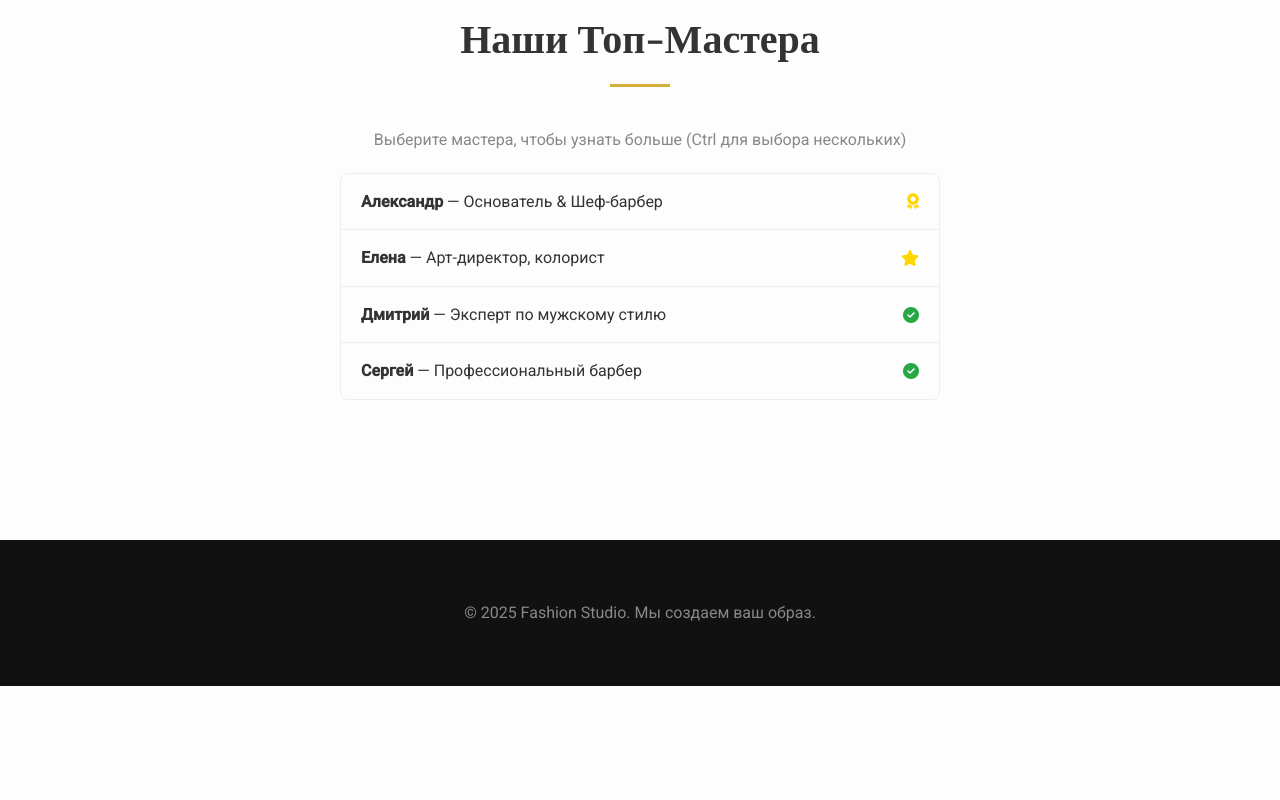
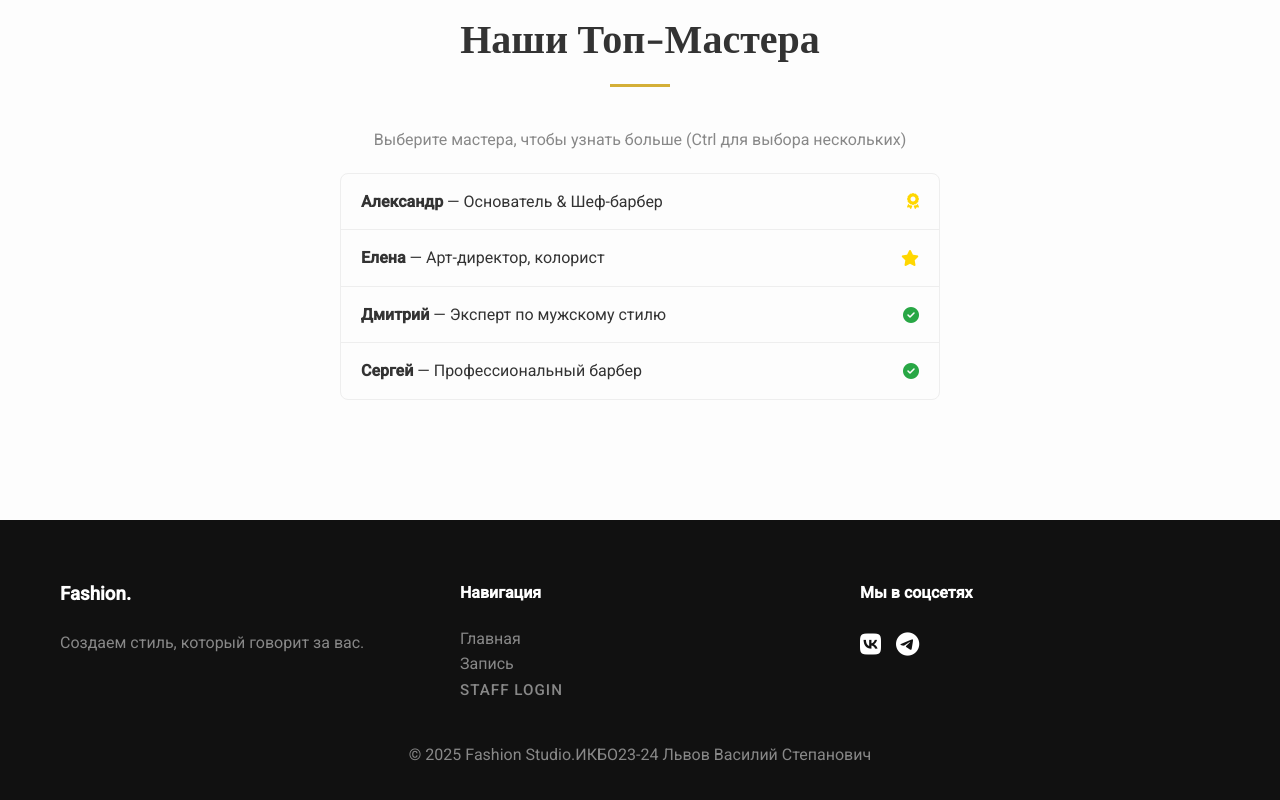
Before and after one commit to vasyalvov-png/FashionHairSaloon, a plain HTML site: page about.html in a window 1280 px wide. Shown: the part 710-1510 px from the top of the page. Before the commit the page ends 1396 px from the top, so only its background shows below. Drawn offline with nearby package versions, Linux system fonts and the light colour scheme.

Commit message:
Update about.html

```diff
--- a/about.html
+++ b/about.html
@@ -71,13 +71,37 @@
         </section>
     </main>
 
-    <footer class="footer" style="margin-top: 80px;">
+    <footer class="footer">
         <div class="footer-container">
-            <p style="text-align: center;">© 2025 Fashion Studio. Мы создаем ваш образ.</p>
+            <div class="footer-grid">
+                <div>
+                    <h3>Fashion.</h3>
+                    <p>Создаем стиль, который говорит за вас.</p>
+                </div>
+                <div>
+                    <h4>Навигация</h4>
+                    <ul>
+                        <li><a href="index.html">Главная</a></li>
+                        <li><a href="booking.html">Запись</a></li>
+                        <li><a href="#" id="loginBtn" class="nav-links">Staff Login</a></li>
+                    </ul>
+                </div>
+                <div>
+                    <h4>Мы в соцсетях</h4>
+                    <div class="social-icons">
+                        <a href="https://vk.com" class="social-icon"><i class="fab fa-vk"></i></a>
+                        <a href="https://web.telegram.org/" class="social-icon"><i class="fab fa-telegram"></i></a>
+                    </div>
+                </div>
+            </div>
+            <div class="footer-bottom">
+                <p style="text-align: center; margin-top: 40px;">© 2025 Fashion Studio.ИКБО23-24 Львов Василий Степанович</p>
+            </div>
         </div>
     </footer>
 
     <button id="backToTop" title="Наверх"><i class="fas fa-arrow-up"></i></button>
     <script src="script.js"></script>
 </body>
+
 </html>
```
